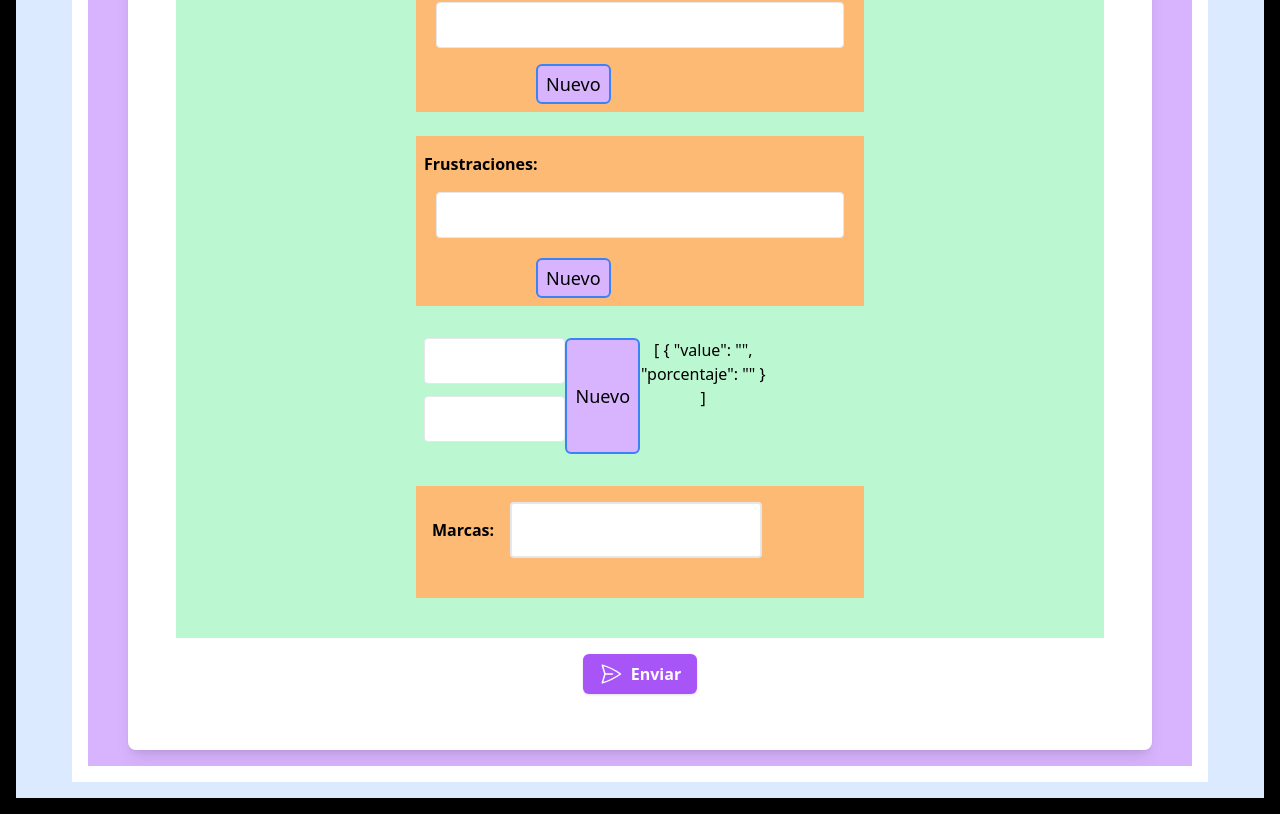
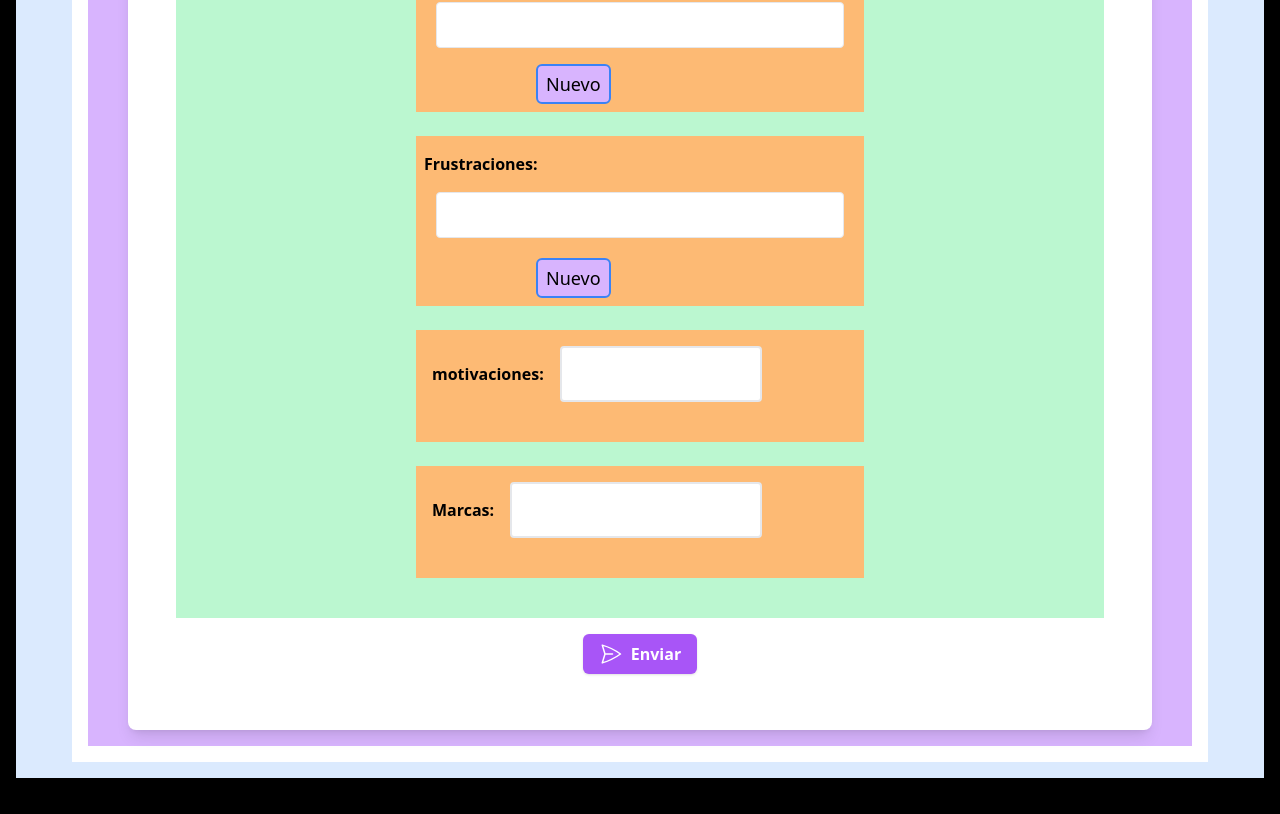
Before and after one commit to AbrahamJesusCimeCaaamal/Api_Persona_UX, a Vue app: page /personaUX in a window 1280 px wide. Shown: the part 1822-2636 px from the top of the page. Built offline with nearby package versions, Linux system fonts and the light colour scheme.

Commit message:
sin motivaciones

```diff
--- a/src/components/InputFrus.vue
+++ b/src/components/InputFrus.vue
@@ -4,18 +4,13 @@ export default {
     data() {
         return {
             dato: "",
-            dato2: "",
         }
     },
-    props:{index:null,index2:null},
+    props:{index:null},
     methods: {
         enviar() {
 
             this.$emit('infor1',this.dato, this.index)
-        },
-        enviar2() {
-
-            this.$emit('infor2', this.dato2,this.index2)
         }
     }
 }
@@ -25,7 +20,6 @@ export default {
     <div>
         <slot></slot>
             <input  type="text" v-model ="dato" name="info" id="info" @input="enviar" class=" placeholder:motivacion block w-full bg-white text-gray-700 border border-gray-200 rounded py-3 px-4 mb-3 leading-tight focus:outline-none focus:bg-white focus:border-gray-500 hover:tracking-wide">
-            <input  type="text" v-model ="dato2" name="info2" id="info" @input="enviar2" class=" placeholder:motivacion block w-full bg-white text-gray-700 border border-gray-200 rounded py-3 px-4 mb-3 leading-tight focus:outline-none focus:bg-white focus:border-gray-500 hover:tracking-wide">
 
             </div>
 </template>
--- a/src/components/Persona.vue
+++ b/src/components/Persona.vue
@@ -182,20 +182,43 @@ console.log(this.mostrar)
             </p>
             <p   class="text-base  text-black">{{ informacionDeUno.bio }}</p>
 
-        <div class=" bg-orange-200 w-full mt-4 mx-auto px-3" v-for="o,index in informacionDeUno.objetivos">
+<div >
+  <h1 class=" py-2 text-center text-2xl font-semibold">Objetivos</h1>
+  <div class=" bg-orange-200 w-full mt-4 mx-auto px-3" v-for="o,index in informacionDeUno.objetivos">
             <label class=" text-black font-bold md:text-left my-2 md:mb-0">
                 Objetivo {{ index +1 }}
                 <br>
             </label>
             <h4 class="mb-1 px-3"> {{ o.objetivo}}</h4>
           </div>
+</div>
 
-          <div class=" bg-blue-200 w-full mt-4 mx-auto px-3" v-for="f,index2 in informacionDeUno.frustraciones">
+
+
+          <div>
+            <h1 class=" py-2 text-center text-2xl font-semibold">Frustraciones</h1>
+            <div class=" bg-blue-200 w-full mt-4 mx-auto px-3" v-for="f,index2 in informacionDeUno.frustraciones">
             <h1 class=" text-black font-bold md:text-left my-2 md:mb-0">frustración {{index2+1}} </h1>
             <h1 class="text-base  mb-1 px-3  text-black" >  {{ f.frustracion }}</h1>
+          </div>
+          </div>
 
+          <div>
+            <h1 class=" py-2 text-center text-2xl font-semibold">Motivaciones</h1>
+            <div class=" bg-yellow-200 w-full mt-4 mx-auto px-3" v-for="f,index2 in informacionDeUno.motivaciones">
+            <h1 class=" text-black font-bold md:text-left my-2 md:mb-0">Motivación {{index2+1}} </h1>
+            <h1 class="text-base  mb-1 px-3  text-black" >  {{ f.motivacion }}  {{ f.porcentaje}}%</h1>
+          </div>
+          </div>
 
+          <div>
+            <h1 class=" py-2 text-center text-2xl font-semibold">Motivaciones</h1>
+            <div class=" bg-rose-200 w-full mt-4 mx-auto px-3" v-for="f,index2 in informacionDeUno.marcas">
+            <h1 class=" text-black font-bold md:text-left my-2 md:mb-0">Motivación {{index2+1}} </h1>
+            <h1 class="text-base  mb-1 px-3  text-black" >  {{ f.marca }}</h1>
           </div>
+          </div>
+
 
 
 
--- a/src/components/PersonaUX.vue
+++ b/src/components/PersonaUX.vue
@@ -38,9 +38,7 @@ export default {
             ValorFrustracion: "",
             Frustraciones: [{value:''}],
 
-            newMos: "",
-            newValor:"",
-            ArrayMotivaciones: [{value:'','porcentaje':''}],
+            Motivaciones: "",
 
             Marcas: "",
 
@@ -56,14 +54,6 @@ export default {
 
 
   //Motivaciones
-  Motivacionees(s, index, po,index2){
-    console.log(index)
-    console.log(s)
-    console.log(po)
-          this.ArrayMotivaciones[index,index2] = {value: s,'porcentaje': po }
-          console.log("------------------------------------------------------------------")
-          console.log(this.ArrayMotivaciones)
-        },
 
      objetivosValores(s, index){
       this.Objetivos[index] = {value: s}
@@ -141,7 +131,7 @@ export default {
                 personalidad04: this.Personalidad4,
                 objetivos: this.Objetivos,
                 frustraciones: this.Frustraciones,
-                motivaciones: this.ArrayMotivaciones,
+                motivaciones: this.Motivaciones,
                 marcas: this.Marcas
                 //completar las variables, estas deben llamarse como las que se recibirán en el backend sin el símbolo del dolar $
             })
@@ -449,17 +439,17 @@ export default {
 
     </div>
 
+    <div class="text-left items-center mb-6 sm:w-full  px-2 py-2 bg-orange-300">
+      <div class="flex mb-6 lg:w-4/5  sm:w-full  px-2 py-2">
+      <label class="py-4 block text-black font-bold md:text-right mb-1 md:mb-0 pr-4" for="inline-full-name">motivaciones: </label>
+      <input v-model="Motivaciones" class="bg-while appearance-none border-2 border-gray-200 rounded w-full py-2 px-4 text-gray-700 leading-tight focus:outline-none focus:bg-white focus:border-purple-500" id="inline-full-name" type="text" >
+
+    </div>
+    </div>
 
 
 
-    <div class="flex mb-6 lg:w-4/5  sm:w-full px-2 py-2">
-      <div v-for="( index, index2) in ArrayMotivaciones">
-        <frust @informa="Motivacionees"  :index="index" :index2="index2" > </frust>
-      </div>
-      <button class="bg-purple-300 text-lg px-2 py-1 border-2 border-blue-500 rounded-md "
-       v-on:click.prevent="this.ArrayMotivaciones.push(newMos, newValor)">Nuevo </button>
-      {{ this.ArrayMotivaciones }}
-    </div>
+
 
 
 
```
